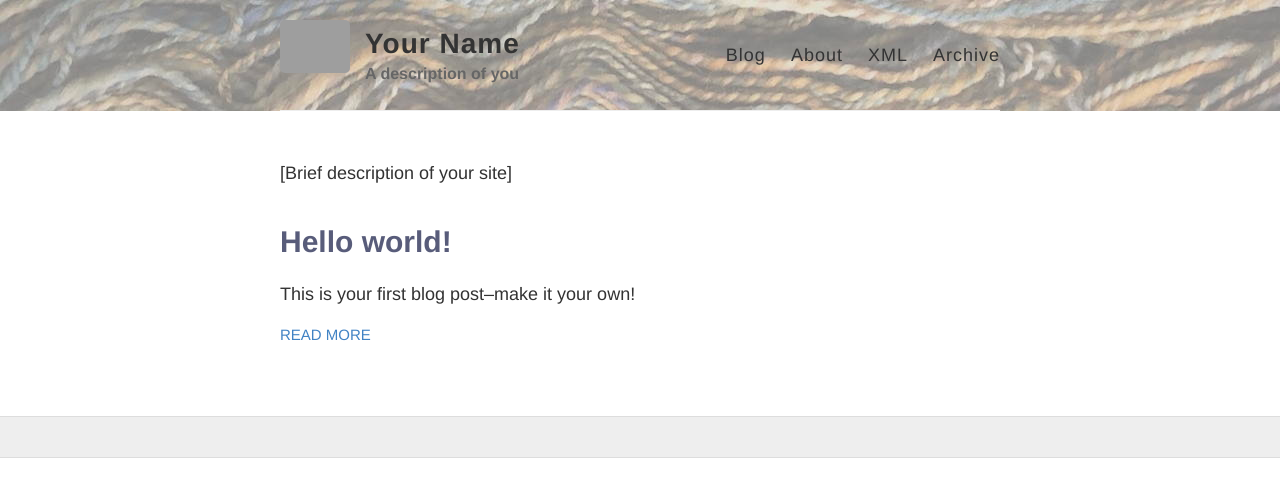
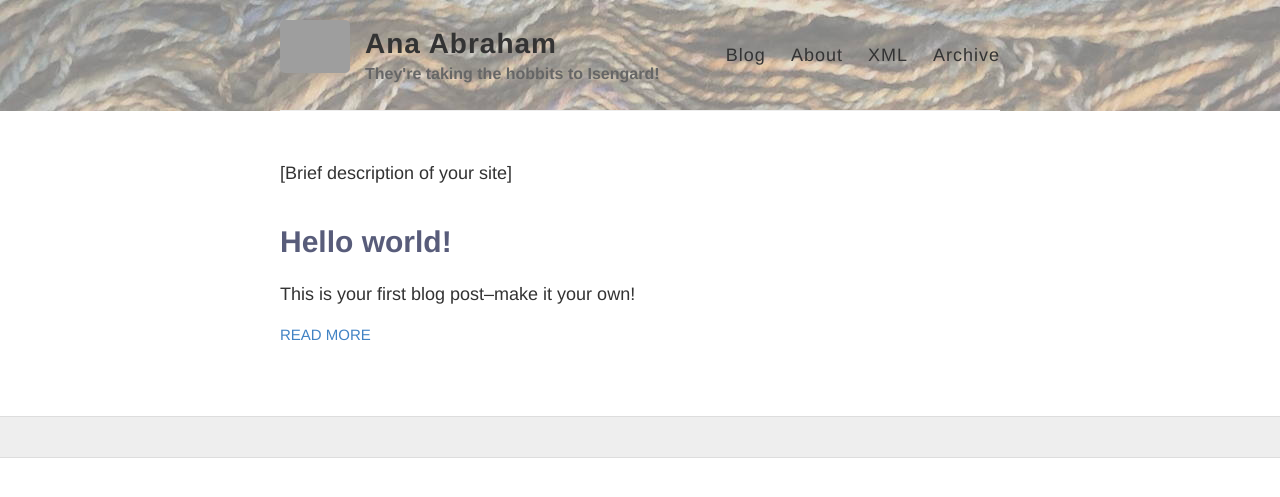
Before and after one commit to hamacher-abraham/hamacher-abraham.github.io, a Jekyll site: the page built from index.html, in a window 1280 px wide. Shown: the top 497 px of the page. Built offline with Jekyll 4.4.1, drawn with Linux system fonts in a browser that asks for light colours; grey boxes are pictures that could not be loaded.

Commit message:
Update _config.yml

```diff
--- a/_config.yml
+++ b/_config.yml
@@ -3,13 +3,13 @@
 #
 
 # Name of your site (displayed in the header)
-name: Your Name
+name: Ana Abraham
 
 # Short bio or description (displayed in the header)
-description: A description of you
+description: "They're taking the hobbits to Isengard!"
 
 # URL of your avatar or profile pic
-avatar: https://raw.githubusercontent.com/[yourusername]/[yourusername].github.io/master/images/[filename].jpg
+avatar: https://raw.githubusercontent.com/hamacher-abraham/hamacher-abraham.github.io/master/images/1EA9848E-1194-4B54-B60F-5042F3B6C6A8.heic.jpg
 
 #
 # Flags below are optional
```
